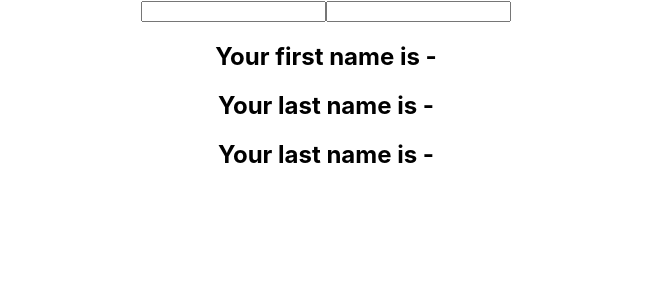
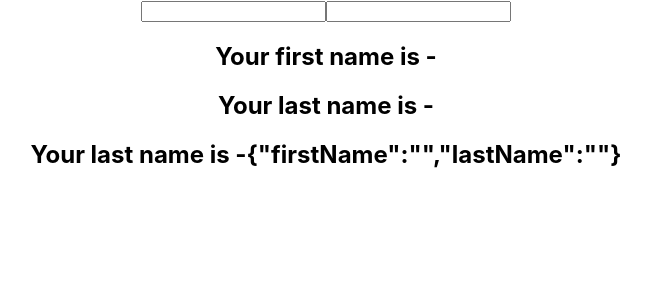
Before and after one commit to farnaz-kakhsaz/React-Hooks, a React (Create React App) app: page / in a window 1280 px wide. Shown: the top 300 px of the page, without its empty margins (314-965 px from the left). Built offline with nearby package versions, Linux system fonts and the light colour scheme.

Commit message:
section 4

```diff
--- a/src/components/HookCounterThree.js
+++ b/src/components/HookCounterThree.js
@@ -7,16 +7,16 @@ function HookCounterThree() {
       <input
         type="text"
         value={name.firstName}
-        onChange={e => setName({ firstName: e.target.value })}
+        onChange={e => setName({ ...name, firstName: e.target.value })}
       />
       <input
         type="text"
         value={name.lastName}
-        onChange={e => setName({ lastName: e.target.value })}
+        onChange={e => setName({ ...name, lastName: e.target.value })}
       />
       <h2>Your first name is -{name.firstName}</h2>
       <h2>Your last name is -{name.lastName}</h2>
-      <h2>Your last name is -{name.lastName}</h2>
+      <h2>Your last name is -{JSON.stringify(name)}</h2>
     </form>
   );
 }
```
